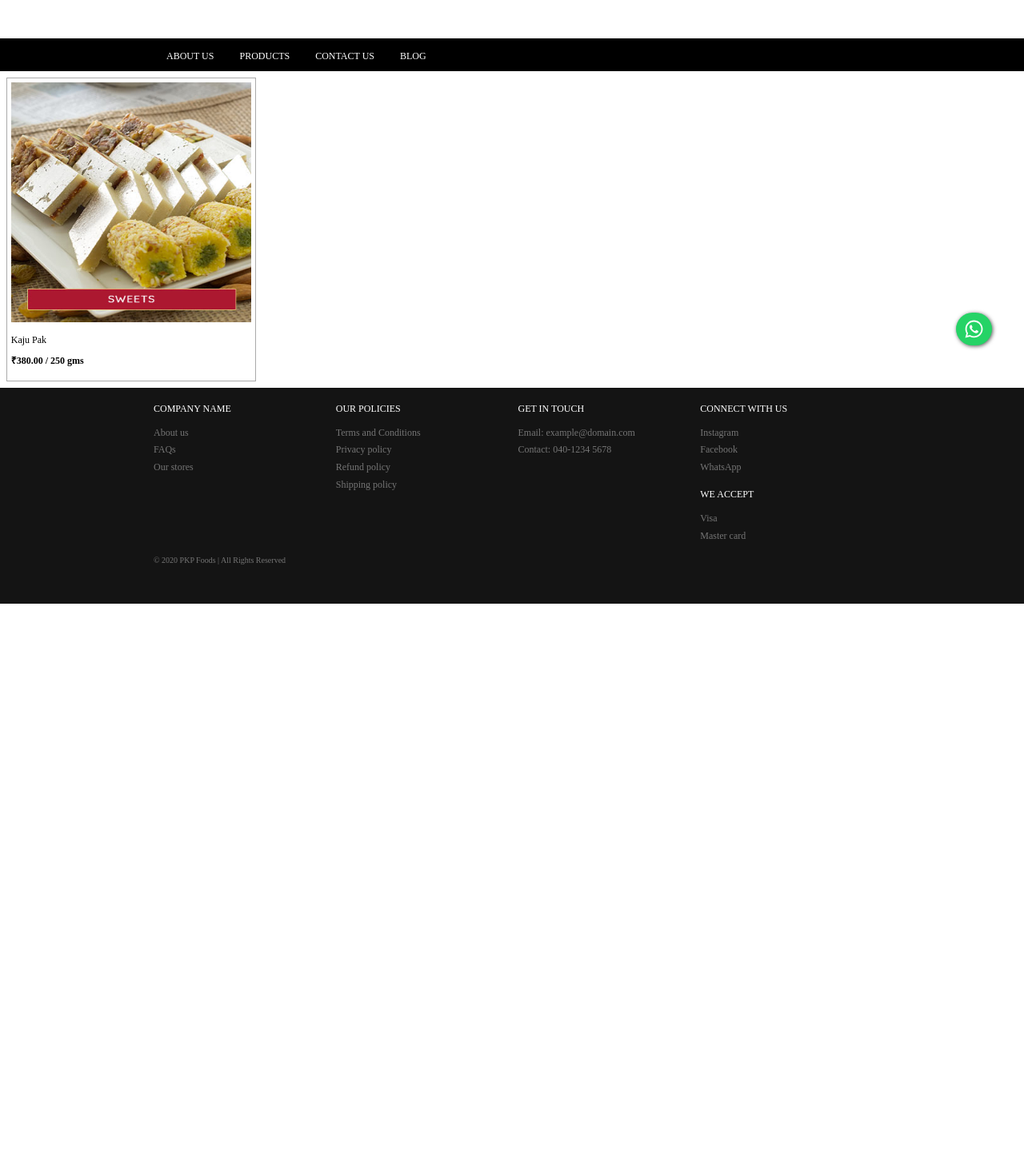
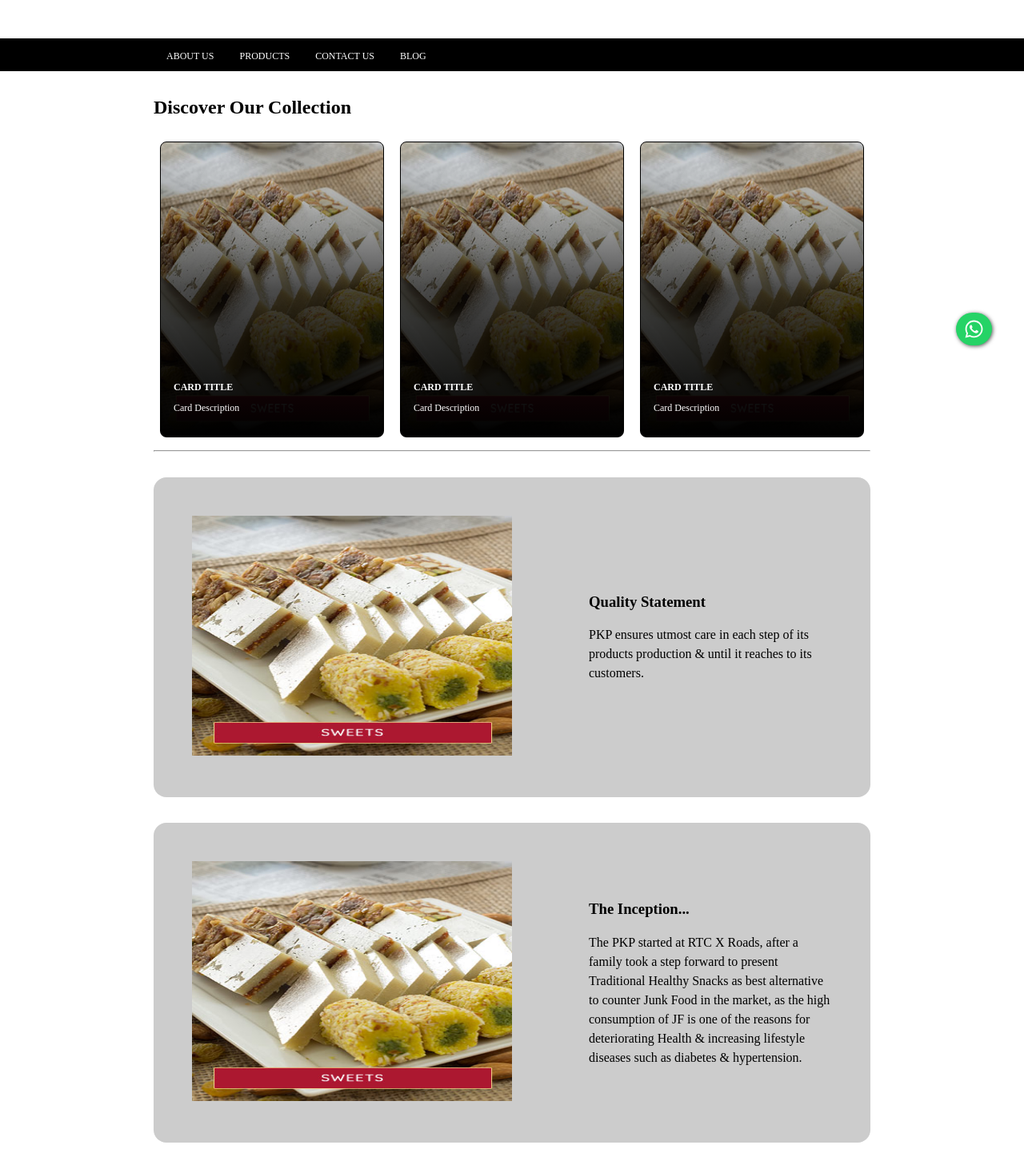
Before and after one commit to Front-end-applications/Pkp-Foods, a React (Create React App) app: page / in a window 1280 px wide. Shown: the part 328-1770 px from the top of the page at 80% size. Before the commit the page ends 1083 px from the top, so only its background shows below. Built offline with nearby package versions, Linux system fonts and the light colour scheme.

Commit message:
Adding env and git ignore files

```diff
--- a/src/App.js
+++ b/src/App.js
@@ -12,24 +12,24 @@ import WhatsappContainer from './containers/WhatsappLinkContainer'
 
 function App () {
     return (
-    //   <>
-    //     <HeaderContainer />
-    //     <JumbotronContainer />
-    //     <NavBarContainer />
-    //     <CollectionsCardContainer />
-    //     <QualityStatementsContainer />
-    //     <WhatsappContainer />
-    //     <FooterContainer />
-    //   </>
-
       <>
         <HeaderContainer />
         <JumbotronContainer />
         <NavBarContainer />
-            <ProductCardContainer />
+        <CollectionsCardContainer />
+        <QualityStatementsContainer />
         <WhatsappContainer />
         <FooterContainer />
       </>
+
+        // <>
+        //     <HeaderContainer />
+        //     <JumbotronContainer />
+        //     <NavBarContainer />
+        //     <ProductCardContainer />
+        //     <WhatsappContainer />
+        //     <FooterContainer />
+        // </>
     )
 }
 
```
Also changed, not shown: 2 other files (tests, documents, lock files or other folders). Lines whose indentation alone changed are shown as unchanged.
